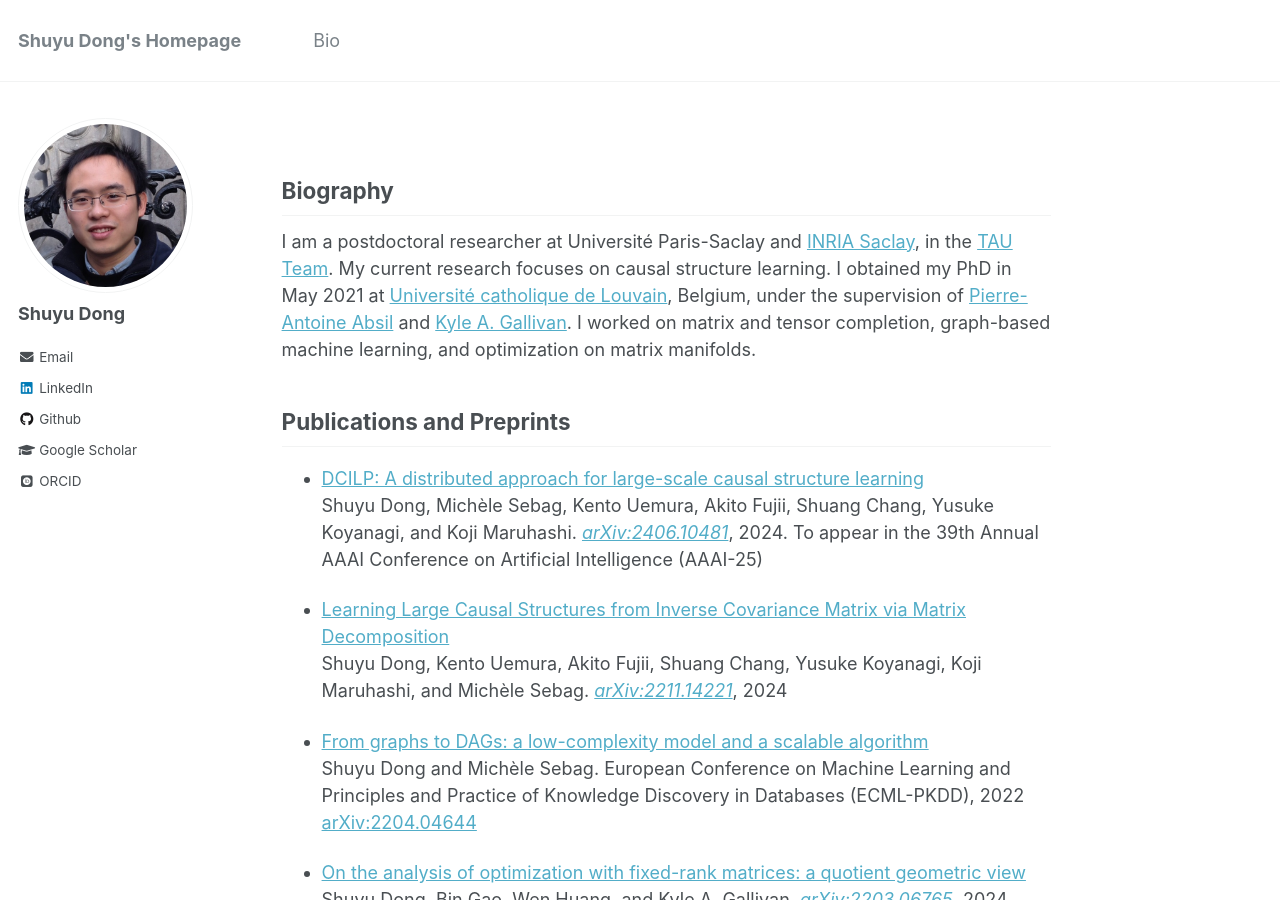
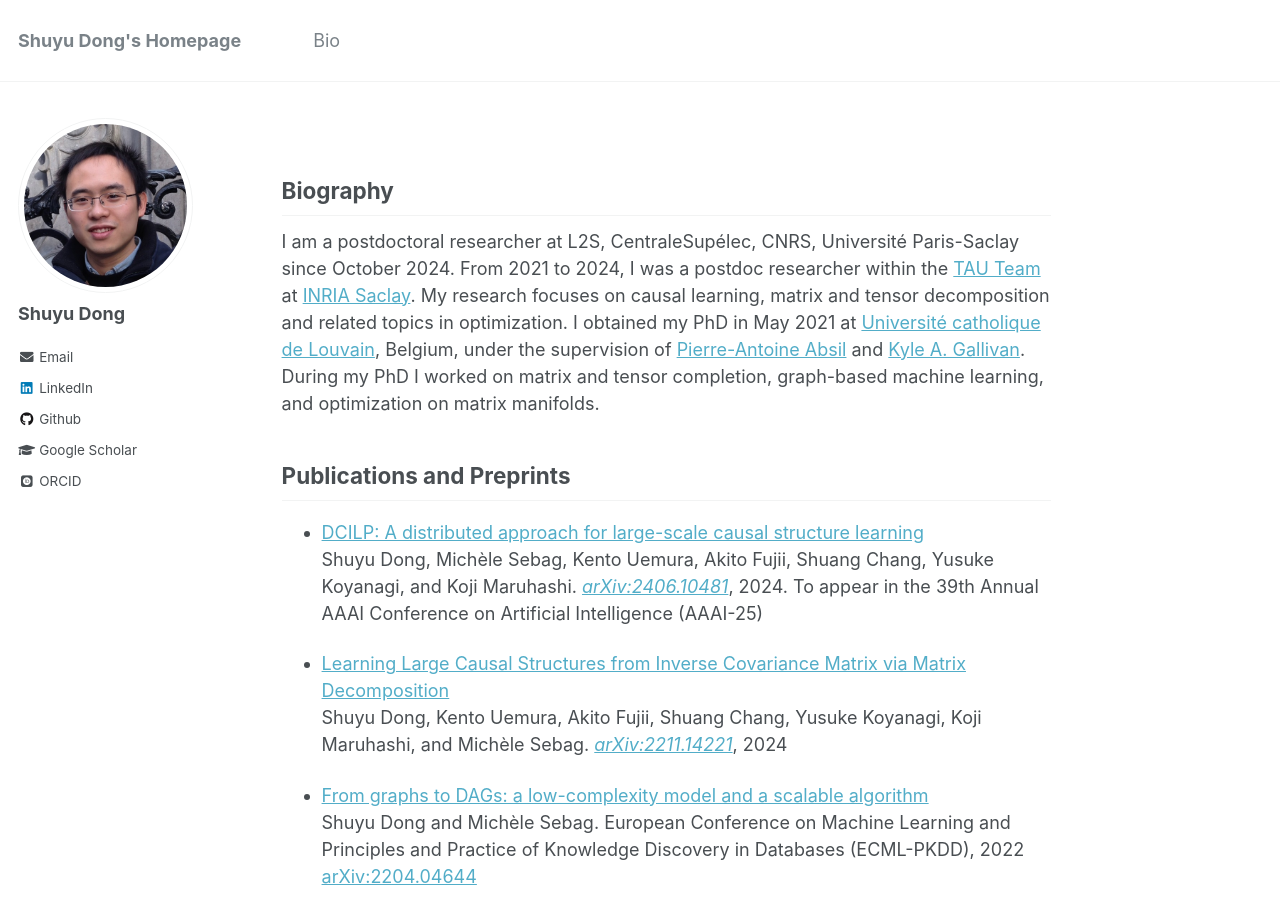
Before and after one commit to shuyu-d/shuyu-d.github.io, a Jekyll site: the page built from _pages/about.md, in a window 1280 px wide and 900 px high. Built offline with Jekyll 4.4.1, drawn with Linux system fonts in a browser that asks for light colours; some web fonts are replaced.

Commit message:
Update about.md

```diff
--- a/_pages/about.md
+++ b/_pages/about.md
@@ -10,9 +10,9 @@ redirect_from:
 
 ## Biography
 
-I am a postdoctoral researcher at Université Paris-Saclay and [INRIA Saclay](https://www.inria.fr/fr/centre-inria-de-saclay), in the [TAU Team](https://www.inria.fr/fr/tau).
-My current research focuses on causal structure learning.
-I obtained my PhD in May 2021 at [Université catholique de Louvain](https://uclouvain.be), Belgium, under the supervision of [Pierre-Antoine Absil](https://sites.uclouvain.be/absil/) and [Kyle A. Gallivan](https://www.math.fsu.edu/~gallivan/). I worked on matrix and tensor completion, graph-based machine learning, and optimization on matrix manifolds.
+I am a postdoctoral researcher at L2S, CentraleSupélec, CNRS, Université Paris-Saclay since October 2024. From 2021 to 2024, I was a postdoc researcher within the [TAU Team](https://www.inria.fr/fr/tau) at [INRIA Saclay](https://www.inria.fr/fr/centre-inria-de-saclay).
+My research focuses on causal learning, matrix and tensor decomposition and related topics in optimization.
+I obtained my PhD in May 2021 at [Université catholique de Louvain](https://uclouvain.be), Belgium, under the supervision of [Pierre-Antoine Absil](https://sites.uclouvain.be/absil/) and [Kyle A. Gallivan](https://www.math.fsu.edu/~gallivan/). During my PhD I worked on matrix and tensor completion, graph-based machine learning, and optimization on matrix manifolds.
 
 ## Publications and Preprints
 
```
